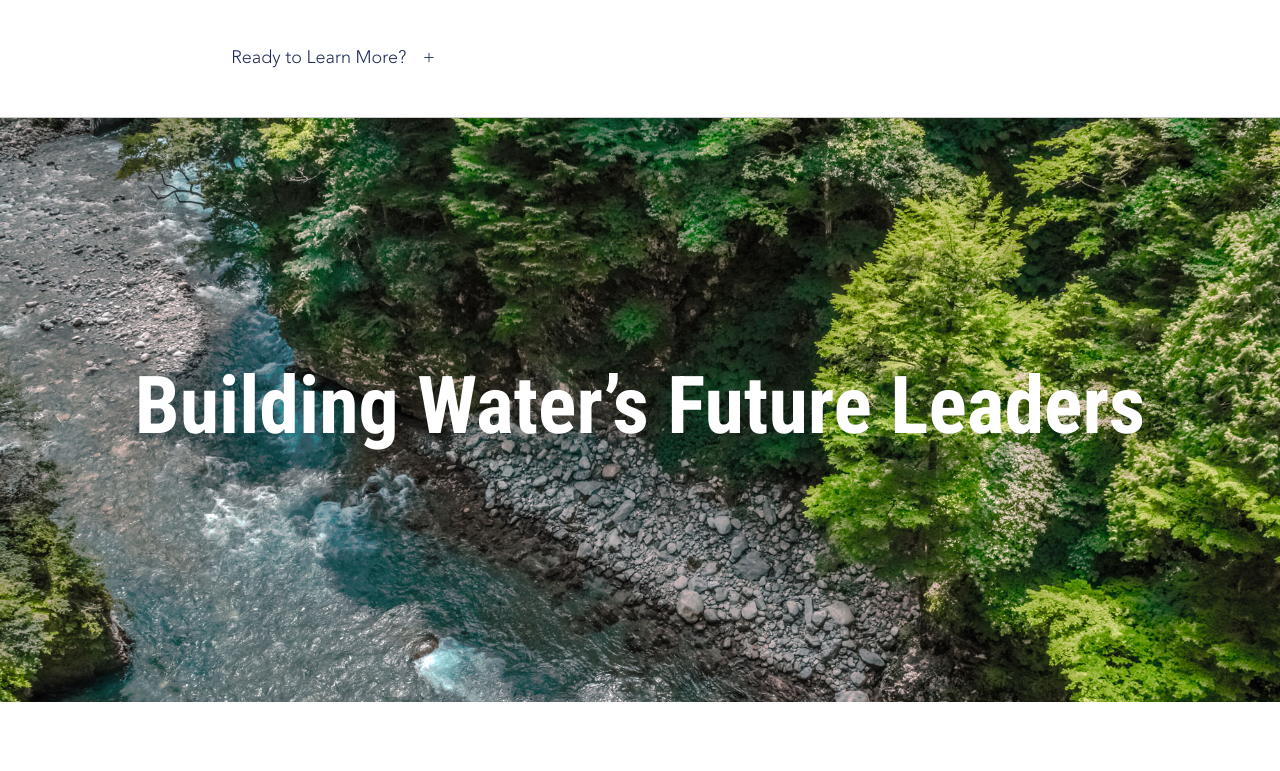
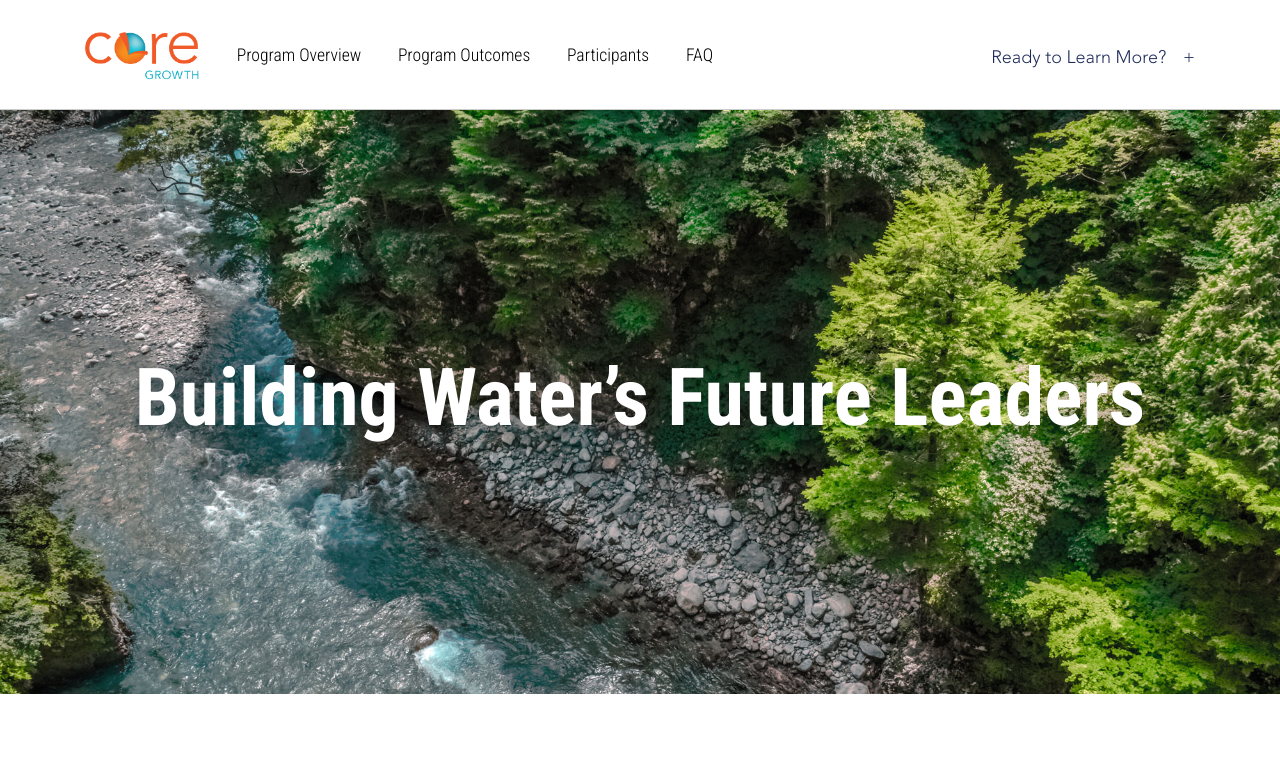
Before and after one commit to Zeal40/core-consulting-landing, a plain HTML site: page index.html in a window 1280 px wide. Shown: the top 771 px of the page. Drawn offline with nearby package versions, Linux system fonts and the light colour scheme.

Commit message:
finished mobile nav

```diff
--- a/css/styles.css
+++ b/css/styles.css
@@ -26,7 +26,7 @@ a:hover {
 /* HEADER
 ---------------------------------- */
 header {
-  padding: 2rem 1rem;
+  padding: 2rem 1rem 1.5rem 1rem;
   border-bottom: 1px solid #ccc;
   background: #fff;
   z-index: 9999;
@@ -55,9 +55,18 @@ nav {
   display: none;
 }
 
+.mobile-toggle:active,
+.mobile-toggle:focus { outline: none; }
+
+.mobile-toggle:hover { cursor: pointer; }
+
+.mobile-toggle.active { color: #fff; }
+
+nav.active { display: block; }
+
 nav ul {
   text-align: right;
-  padding: 1rem 7px;
+  padding: 1rem 15px 1rem 7px;
   margin-top: 3.5rem;
 }
 
@@ -96,7 +105,7 @@ nav li a {
   color: #fff;
   padding: 3rem 4rem;
   position: absolute;
-  top: 5.4rem;
+  top: 4.9rem;
   width: 100%;
   right: 0;
 }
@@ -275,8 +284,20 @@ footer small {
   border-radius: 50%;
 } */
 
-@media screen and (min-width: 484px) {
+@media screen and (min-width: 576px) {
   .faq { padding: 3rem; }
+
+  .header { position: relative; }
+
+  nav {
+    background: none;
+  }
+
+  nav ul {
+    text-align: left;
+    padding: 0;
+    margin-top: 0;
+  }
 
   nav li {
     margin-right: 1rem;
@@ -300,20 +321,7 @@ footer small {
   }
 }
 
-@media screen and (min-width: 767px) {
-  /* .social { text-align: right }
-
-  .social li {
-    margin-right: .5rem;
-  }
-
-  .social li:first-child a { padding: .5rem .8rem; }
-
-  .social li a {
-    font-size: 1rem;
-    padding: .5rem .65rem;
-  } */
-
+@media screen and (min-width: 768px) {
   .social {
     text-align: right;
   }
--- a/index.html
+++ b/index.html
@@ -14,7 +14,7 @@
 <body>
   <header>
     <div class="container">
-      <div class="row">
+      <div class="row header">
         <div class="col d-sm-none">
           <img class="logo d-sm-none" src="images/logo.png" alt="Core Consulting Logo">
         </div>
@@ -22,7 +22,7 @@
           <button class="mobile-toggle p-0"><i class="fas fa-bars"></i></button>
         </div>
 
-        <nav class="col-sm-8">
+        <nav class="col-sm-8 d-sm-block">
           <ul class="list-unstyled mb-0">
             <li class="d-none d-sm-inline"><img src="images/logo.png" alt="Core Consulting Logo"></li>
             <li><a href="#program-overview">Program Overview</a></li>
@@ -31,7 +31,7 @@
             <li><a href="#faq">FAQ</a></li>
           </ul>
         </nav>
-        <div class="col-12 col-sm-4 learn">
+        <div class="col-12 col-sm-4 offset-sm-8 learn">
           <ul class="list-unstyled mb-0 text-right">
             <li>Ready to Learn More? <span class="plus">+</span><span class="minus d-none">-</span><li>
           </ul>
--- a/js/scripts.js
+++ b/js/scripts.js
@@ -27,10 +27,17 @@ document.addEventListener("DOMContentLoaded", function() {
   var info = document.querySelector('.learn p')
   var plus = document.querySelector('.plus')
   var minus = document.querySelector('.minus')
+  var btn = document.querySelector('.mobile-toggle')
+  var nav = document.querySelector('nav')
 
   el.onclick = function() {
     info.classList.toggle('active');
     plus.classList.toggle('d-none');
     minus.classList.toggle('d-none');
   }
+
+  btn.onclick = function() {
+    nav.classList.toggle('active')
+    btn.classList.toggle('active')
+  }
 });
```
